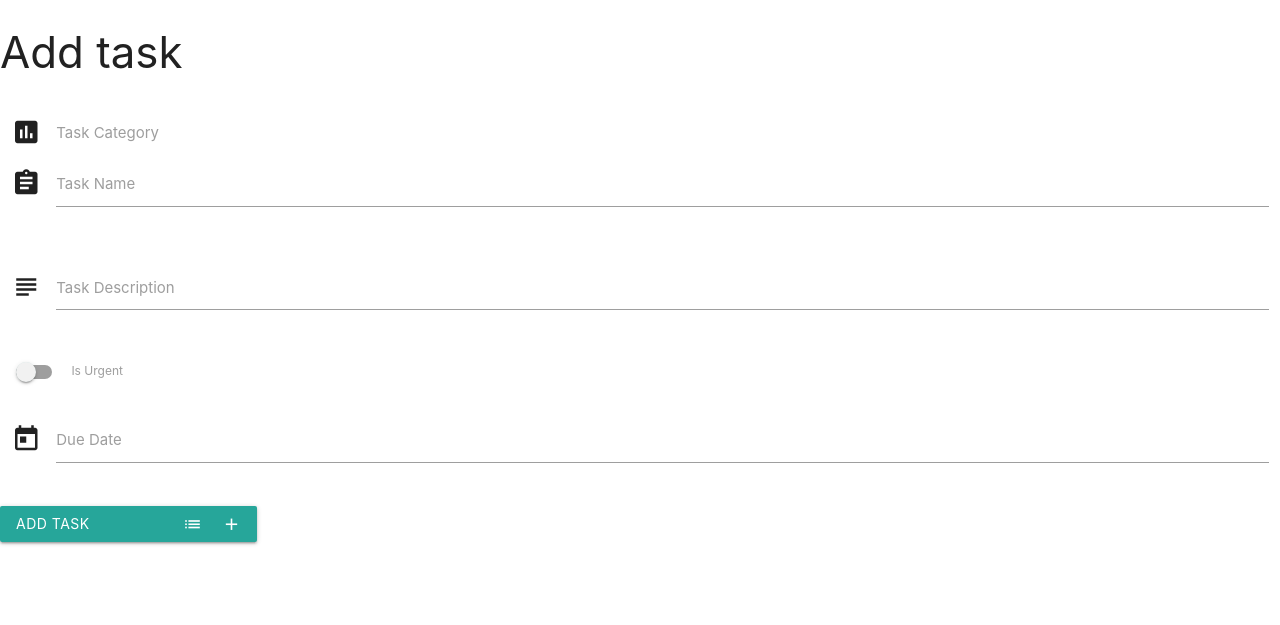
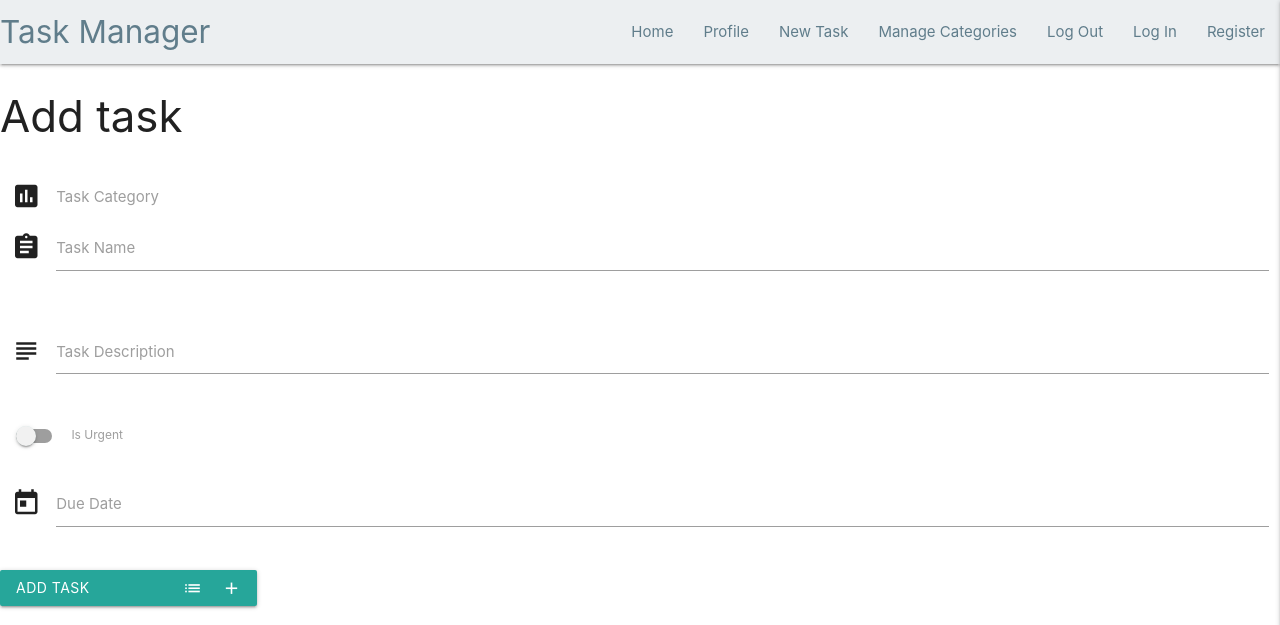
Before and after one commit to LigaMoon/task_manager, a Flask app: page /add_task in a window 1280 px wide. Shown: the top 625 px of the page. Run offline with Flask 2, Linux system fonts and the light colour scheme; data that the repository does not hold is empty; some libraries are stand-ins or nearby versions.

Commit message:
Adding Materialize Navbar and sidebar

```diff
--- a/static/css/style.css
+++ b/static/css/style.css
@@ -10,3 +10,7 @@
 .task-header{
     margin-top: 5px;
 }
+
+nav .brand-logo, nav ul a, nav a{
+    color:#607d8b ;
+}
--- a/static/js/script.js
+++ b/static/js/script.js
@@ -0,0 +1,3 @@
+$(document).ready(function(){
+    $('.sidenav').sidenav({edge:"right"});
+  });
--- a/templates/base.html
+++ b/templates/base.html
@@ -24,6 +24,42 @@
         />
     </head>
     <body>
+        <header>
+            <!-- top navbar -->
+            <nav class="nav-extended nav-text blue-grey lighten-5">
+                <div class="nav-wrapper">
+                    <a href="{{ url_for('get_tasks') }}" class="brand-logo">Task Manager</a>
+                    <a
+                        href="#"
+                        data-target="mobile-demo"
+                        class="sidenav-trigger right"
+                        ><i class="material-icons">menu</i>
+                    </a>
+                    <ul class="right hide-on-med-and-down">
+                        <li><a href="{{ url_for('get_tasks') }}">Home</a></li>
+                        <li><a href="#">Profile</a></li>
+                        <li><a href="#">New Task</a></li>
+                        <li><a href="#">Manage Categories</a></li>
+                        <li><a href="#">Log Out</a></li>
+                        <li><a href="#">Log In</a></li>
+                        <li><a href="#">Register</a></li>
+                    </ul>
+                </div>
+            </nav>
+
+            <!-- Mobile sidenav -->
+            <ul class="sidenav" id="mobile-demo">
+                <li><h4 class="center-align blue-grey-text">Task Manager</h4></li>
+                <li><a href="{{ url_for('get_tasks') }}">Home</a></li>
+                <li><a href="#">Profile</a></li>
+                <li><a href="#">New Task</a></li>
+                <li><a href="#">Manage Categories</a></li>
+                <li><a href="#">Log Out</a></li>
+                <li><a href="#">Log In</a></li>
+                <li><a href="#">Register</a></li>
+            </ul>
+        </header>
+
         {% block content %} {% endblock %}
 
         <!-- Materialize js and jQuery CDN as v0.1 is based on jQuery -->
```
